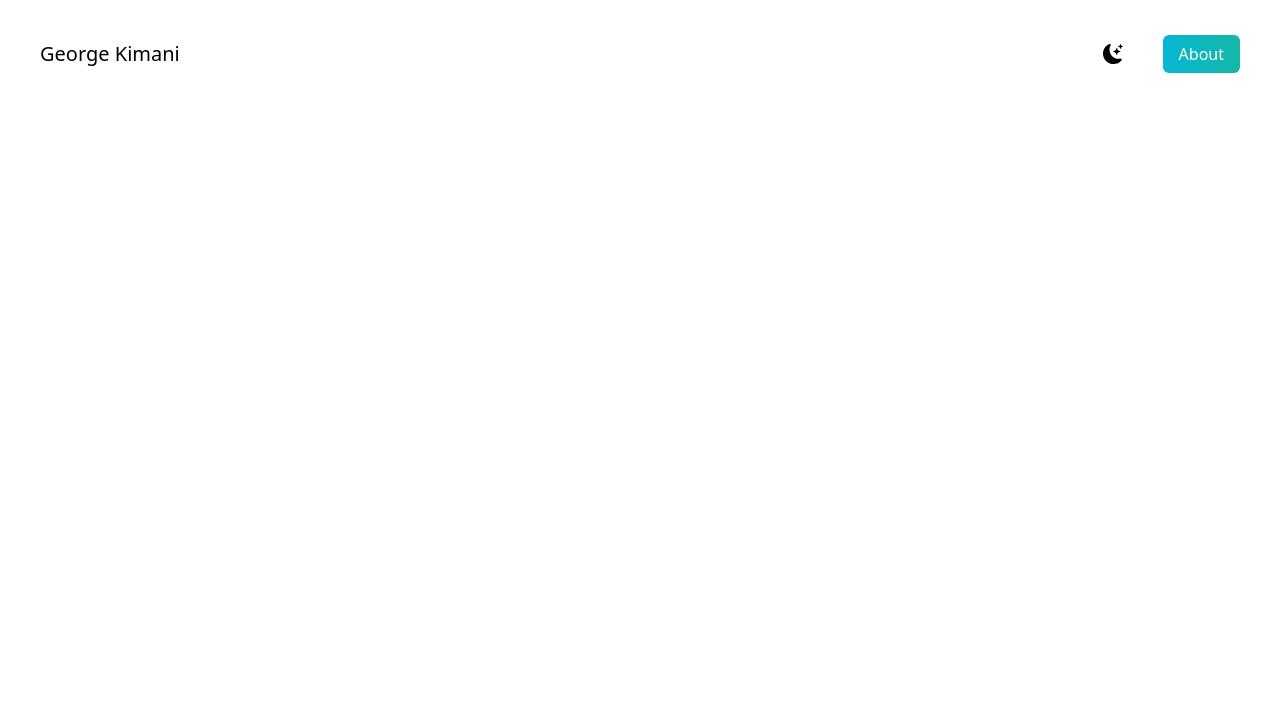
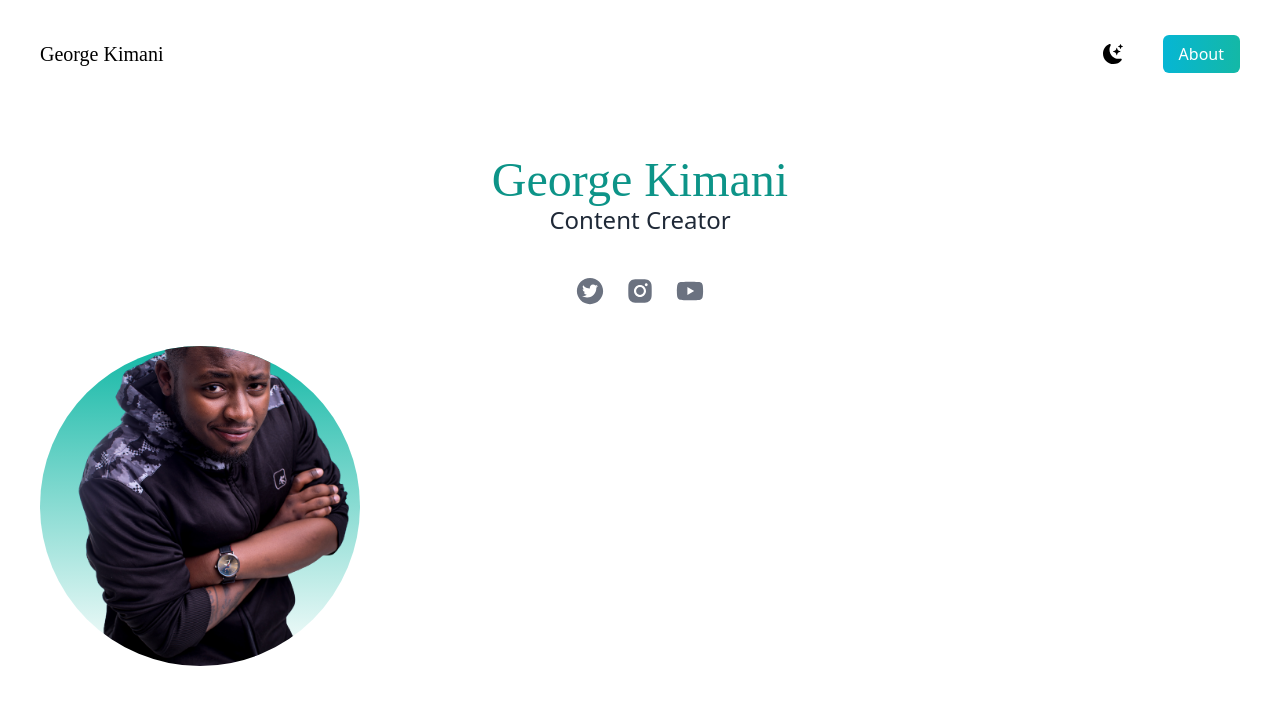
Before and after one commit to MICHAELMUNAVU83/georgekimani, a Next.js app: page / in a window 1280 px wide. Shown: the top 704 px of the page. Built offline with nearby package versions, Linux system fonts and the light colour scheme.

Commit message:
Finished first section

```diff
--- a/pages/index.js
+++ b/pages/index.js
@@ -1,8 +1,13 @@
 import Head from "next/head";
-
 import { Inter } from "@next/font/google";
 import { BsFillMoonStarsFill } from "react-icons/bs";
-
+import {
+  AiFillTwitterCircle,
+  AiFillInstagram,
+  AiFillYoutube,
+} from "react-icons/ai";
+import Image from "next/image";
+import kimanipic from "../public/kimani.png";
 const inter = Inter({ subsets: ["latin"] });
 
 export default function Home() {
@@ -16,17 +21,54 @@ export default function Home() {
       <main className="bg-white px-10">
         <section className=" min-h-screen ">
           <nav className="py-10 mb-12 flex justify-between">
-            <h1 className="text-xl ">George Kimani</h1>
+            <h1 className="text-xl  font-burtons">George Kimani</h1>
             <ul className="flex items-center space-x-10">
               <li>
                 <BsFillMoonStarsFill className="cursor-pointer text-xl" />
               </li>
               <li>
-                <a  className="bg-gradient-to-r from-cyan-500 to-teal-500 text-white px-4 py-2 rounded-md"
-                href="/about">About</a>
+                <a
+                  className="bg-gradient-to-r from-cyan-500 to-teal-500 text-white px-4 py-2 rounded-md"
+                  href="/about"
+                >
+                  About
+                </a>
               </li>
             </ul>
           </nav>
+          <div className="flex flex-col ">
+            <h1 className="text-5xl font-burtons text-center text-teal-600">
+              George Kimani
+            </h1>
+            <p className="text-2xl font-light text-center leading-8 text-gray-800 ">
+              Content Creator{" "}
+            </p>
+          </div>
+
+          <div className="flex justify-center mt-10 text-gray-500 ">
+            <ul className="flex items-center space-x-5">
+              <li>
+                <a href="https://twitter.com/GeorgeKimani_">
+                  <AiFillTwitterCircle className="cursor-pointer text-3xl" />
+                </a>
+              </li>
+              <li>
+                <a href="https://www.instagram.com/georgekimani_/?hl=en">
+                  <AiFillInstagram className="cursor-pointer text-3xl" />
+                </a>
+              </li>
+
+              <li>
+                <a href="https://www.instagram.com/georgekimani_/?hl=en">
+                  <AiFillYoutube className="cursor-pointer text-3xl" />
+                </a>
+              </li>
+            </ul>
+          </div>
+
+          <div className="flex justify-center relative bg-gradient-to-b  from-teal-500 overflow-hidden rounded-full w-80 h-80 mt-10">
+            <Image src={kimanipic} alt="kimani" layout="fill"  objectFit="cover" />
+          </div>
         </section>
       </main>
     </div>
--- a/tailwind.config.js
+++ b/tailwind.config.js
@@ -5,7 +5,11 @@ module.exports = {
     "./components/**/*.{js,ts,jsx,tsx}",
   ],
   theme: {
-    extend: {},
+    extend: {
+      fontFamily: {
+        burtons: "burtons",
+      },
+    },
   },
   plugins: [],
 };
```
Also changed, not shown: public/kimani.png (added).
